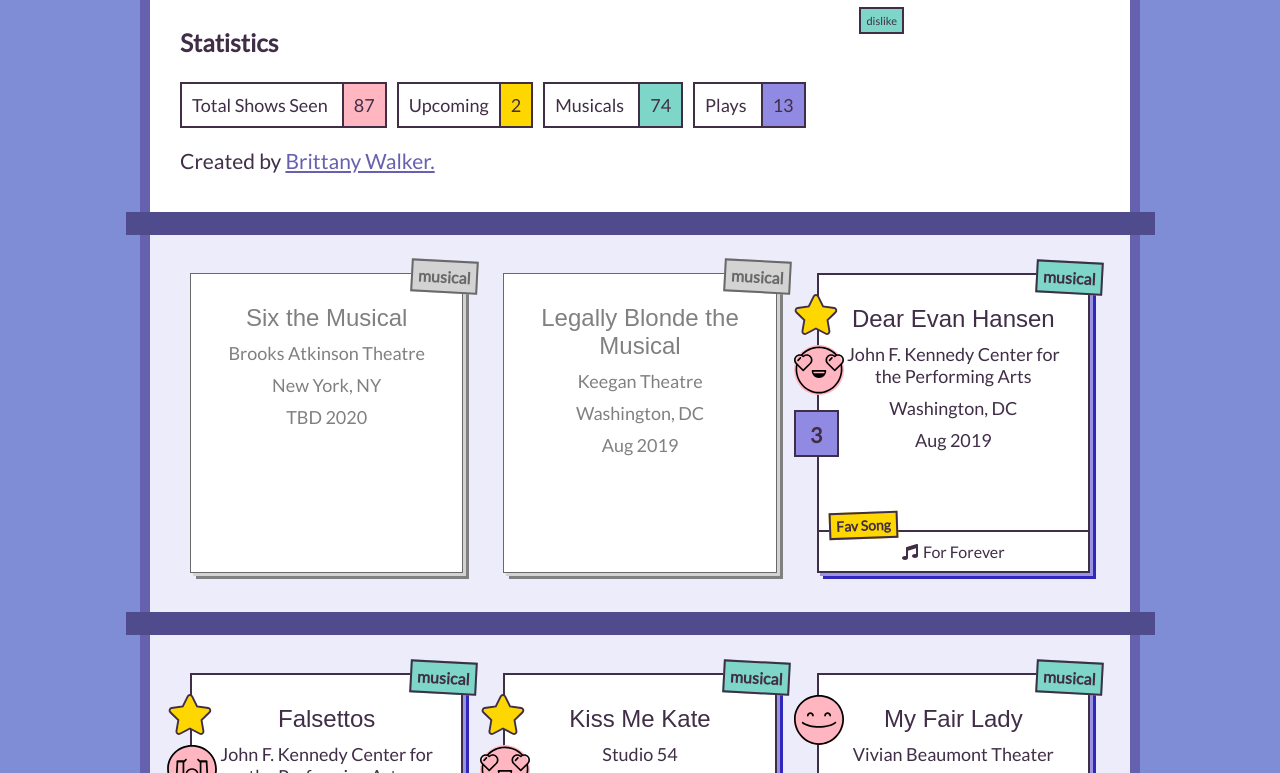
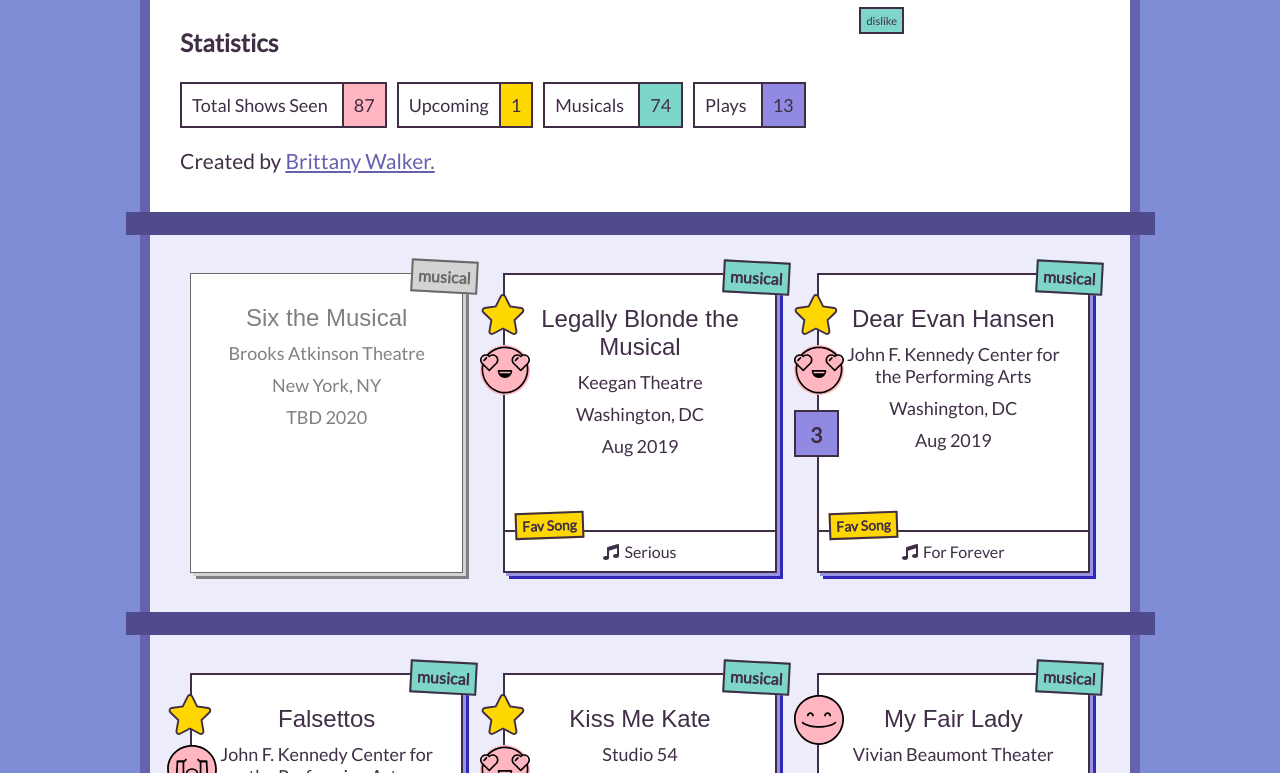
Before and after one commit to brittanyrw/theaterlog, a Vue app: page / in a window 1280 px wide. Shown: the part 648-1421 px from the top of the page. Built offline with nearby package versions, Linux system fonts and the light colour scheme; a web font is replaced by a local one.

Commit message:
Update shows.js

```diff
--- a/src/data/shows.js
+++ b/src/data/shows.js
@@ -15,16 +15,18 @@
     },{
     id: 's61',
     name: "Legally Blonde the Musical",
+    link: 'http://www.playbill.com/production/legally-blonde-palace-theatre-vault-0000009139',
     theater: "Keegan Theatre",
     date: "Aug 2019",
     location: "Washington, DC",
     illustration: 'purse',
-    favSong: '',
+    favSong: 'Serious',
     fav: true,
-    upcoming: true,
+    upcoming: false,
     multi: 0,
     type: 'musical',
-    review: 'love'
+    review: 'love',
+    favSongLink: 'https://www.youtube.com/watch?v=5eajQWyoOPk'
     },{
     id: 's60',
     name: "Dear Evan Hansen",
```
